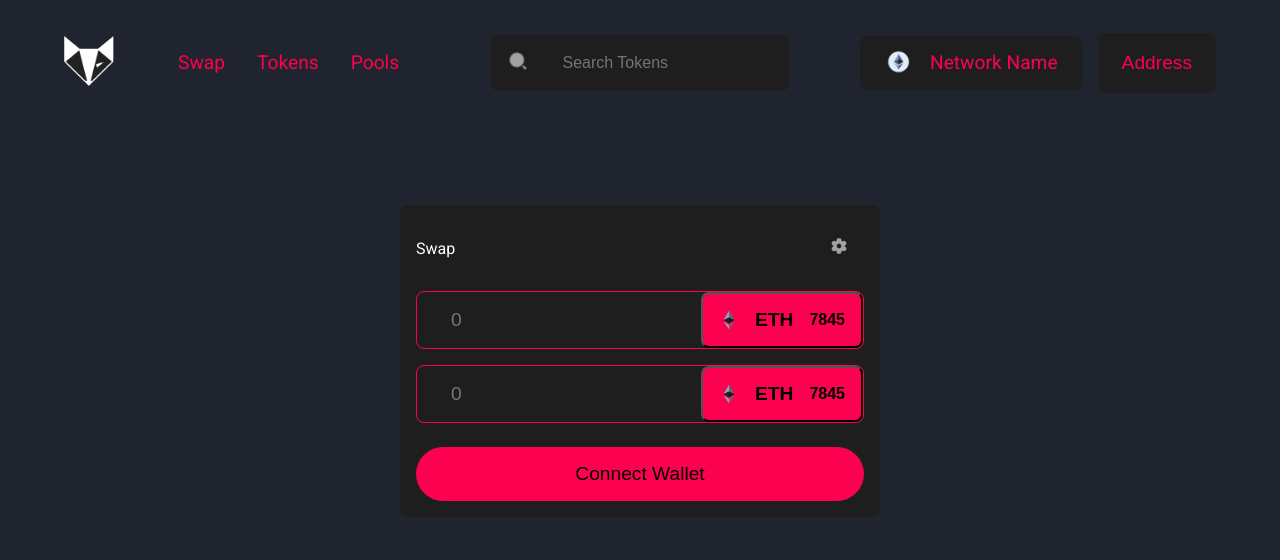
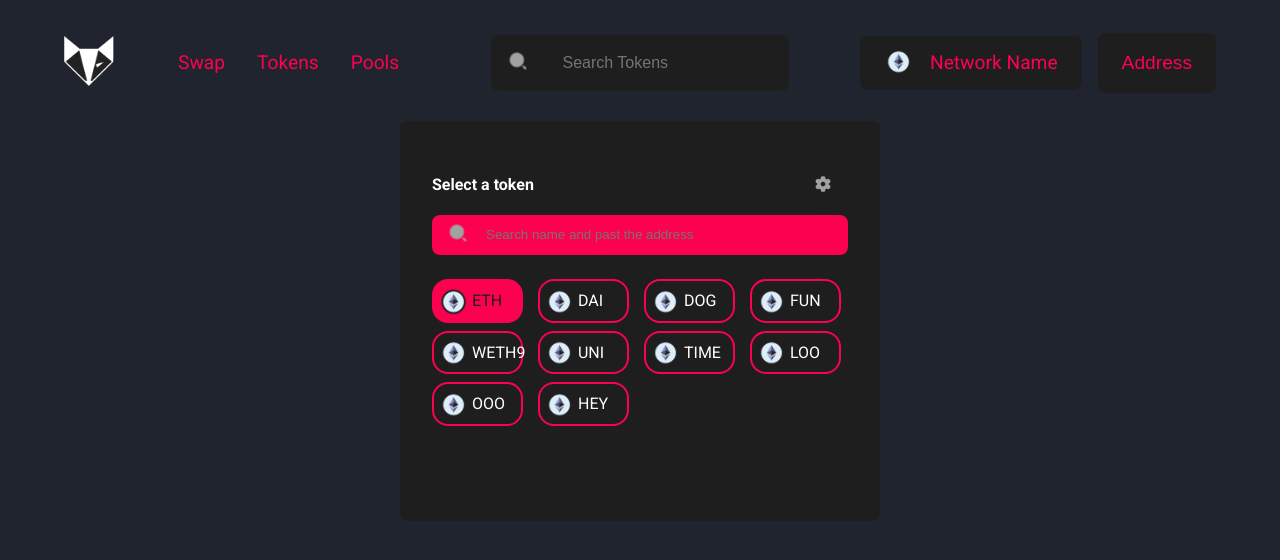
Before and after one commit to shekhus/uniswap2.0, a Next.js app: page / in a window 1280 px wide. Shown: the top 560 px of the page. Built offline with nearby package versions, Linux system fonts and the light colour scheme; no server answers.

Commit message:
SearchToken jsx & module

```diff
--- a/Components/HeroSection/HeroSection.jsx
+++ b/Components/HeroSection/HeroSection.jsx
@@ -87,7 +87,7 @@ const HeroSection = ({accounts,tokenData}) => {
 
     {openSetting && <Token setOpenSetting={setOpenSetting} />}
 
-    {openToken && (
+    {!openToken && (
       <SearchToken
         openToken={setOpenToken}
         tokens={setTokenOne}
--- a/Components/SearchToken/SearchToken.jsx
+++ b/Components/SearchToken/SearchToken.jsx
@@ -1,9 +1,99 @@
-import React from 'react'
+import React, { useState } from "react";
+import Image from "next/image";
 
-const SearchToken = () => {
+//INTERNAL IMPORT
+import Style from "./SearchToken.module.css";
+import images from "../../assets";
+
+const SearchToken = ({ openToken, tokens, tokenData }) => {
+  //USESTATE
+  const [active, setActive] = useState(1);
+
+  const coin = [
+    {
+      img: images.ether,
+      name: "ETH",
+    },
+    {
+      img: images.ether,
+      name: "DAI",
+    },
+    {
+      img: images.ether,
+      name: "DOG",
+    },
+    {
+      img: images.ether,
+      name: "FUN",
+    },
+    {
+      img: images.ether,
+      name: "WETH9",
+    },
+    {
+      img: images.ether,
+      name: "UNI",
+    },
+    {
+      img: images.ether,
+      name: "TIME",
+    },
+    {
+      img: images.ether,
+      name: "LOO",
+    },
+    {
+      img: images.ether,
+      name: "OOO",
+    },
+    {
+      img: images.ether,
+      name: "HEY  ",
+    },
+  ];
   return (
-    <div>SearchToken</div>
-  )
-}
+    <div className={Style.SearchToken}>
+      <div className={Style.SearchToken_box}>
+        <div className={Style.SearchToken_box_heading}>
+          <h4>Select a token</h4>
+          <Image
+            src={images.close}
+            alt="close"
+            width={50}
+            height={50}
+            onClick={() => openToken(false)}
+          />
+        </div>
 
-export default SearchToken
+        <div className={Style.SearchToken_box_search}>
+          <div className={Style.SearchToken_box_search_img}>
+            <Image src={images.search} alt="img" width={20} height={20} />
+          </div>
+          <input type="text" placeholder="Search name and past the address" />
+        </div>
+
+        <div className={Style.SearchToken_box_tokens}>
+          {coin.map((el, i) => (
+            <span
+              key={i + 1}
+              className={active == i + 1 ? `${Style.active}` : ""}
+              onClick={() => (
+                setActive(i + 1), tokens({ name: el.name, image: el.img })
+              )}
+            >
+              <Image
+                src={el.img || images.ether}
+                alt="image"
+                width={30}
+                height={30}
+              />
+              {el.name}
+            </span>
+          ))}
+        </div>
+      </div>
+    </div>
+  );
+};
+
+export default SearchToken;
--- a/Components/SearchToken/SearchToken.module.css
+++ b/Components/SearchToken/SearchToken.module.css
@@ -0,0 +1,81 @@
+
+.SearchToken{
+    position: absolute;
+    margin: 0 auto;
+    background-color: #1e1e1e;
+    padding: 2rem;
+    border-radius: .5rem;
+    width: 30rem;
+    height: 25rem;
+}
+
+.SearchToken_box_heading{
+    display: flex;
+    align-items: center;
+    justify-content: space-between;
+}
+
+.SearchToken_box_search{
+    display: flex;
+    align-items: center;
+    background-color: #fd0151;
+    padding: .5rem 1rem;
+    border-radius: .5rem;
+    gap: 1rem;
+}
+
+.SearchToken_box_search input{
+    background-color: transparent;
+    outline: 0;
+    border: 0;
+    color: #1e1e1e;
+    font-weight: 500;
+    width: 90%;
+}
+
+.SearchToken_box_tokens{
+    margin-top: 1.5rem;
+    display: grid;
+    grid-template-columns: repeat(4, 1fr);
+    gap:  .5rem;
+}
+
+.SearchToken_box_tokens span{
+    display: flex;
+    align-items: center;
+    gap: .2rem;
+    border: 2px solid #fd0151;
+    width: 5.7rem;
+    padding: .3rem;
+    border-radius: 1rem;
+    cursor: pointer;
+}
+
+@media only screen and (max-width: 35em) {
+    .SearchToken{
+        width: 95%;
+    }
+
+    .SearchToken_box_tokens{
+        display: flex;
+        flex-wrap: wrap;
+    }
+}
+
+
+
+.active{
+    background-color:  #fd0151;
+    color: #1e1e1e;
+}
+
+@media only screen and (max-width: 35em) {
+    .SearchToken{
+        width: 95%;
+    }
+
+    .SearchToken_box_tokens{
+        display: flex;
+        flex-wrap: wrap;
+    }
+}
```
Also changed, not shown: 1 other file (tests, documents, lock files or other folders).
